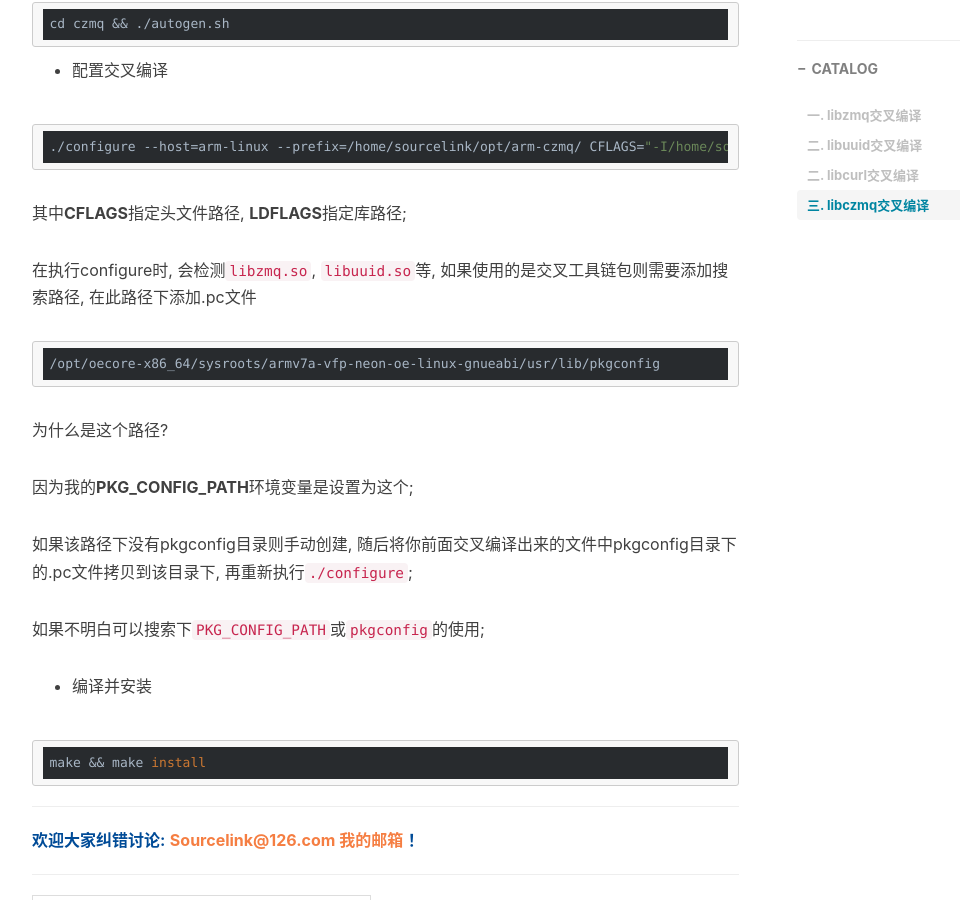
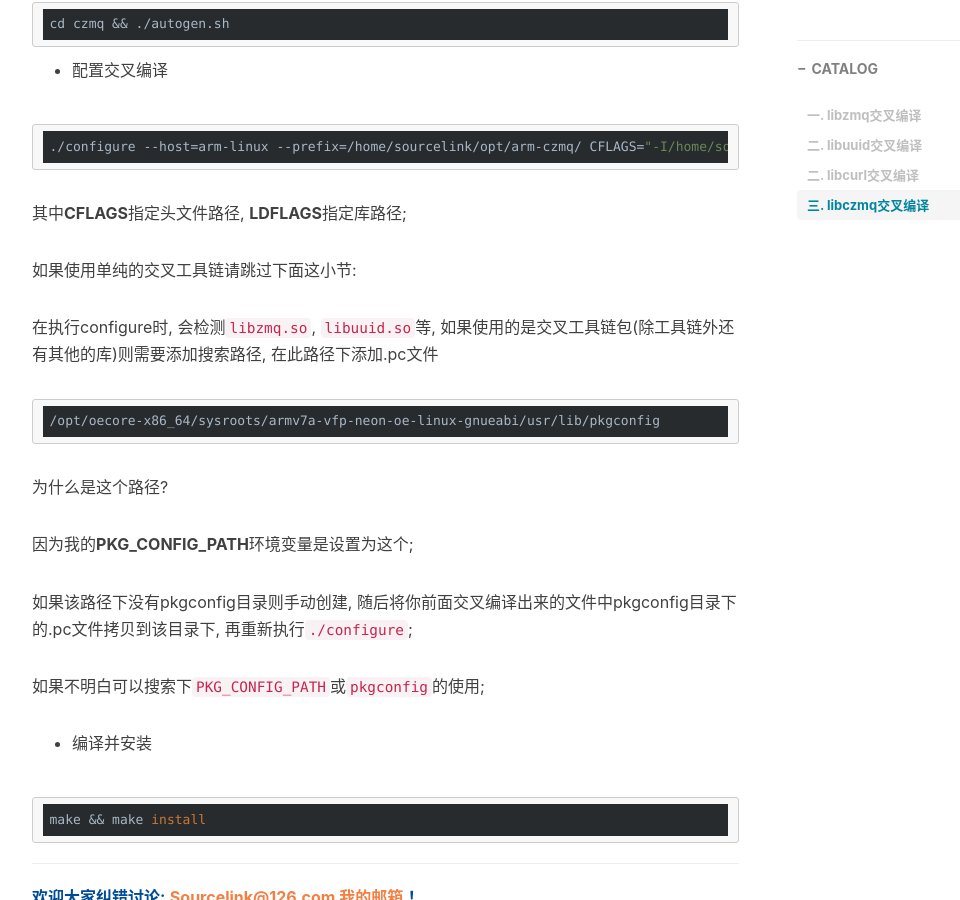
Before and after one commit to SourceLink/Sourcelink.github.io, a Jekyll site: the page built from _posts/2019-03-26-arm-czmq-compile.md, in a window 1280 px wide and 900 px high, scrolled down 2485 px. Shown: the whole window, without its empty margins (233-1193 px from the left). Built offline with Jekyll 4.4.1, drawn with Linux system fonts in a browser that asks for light colours; comment, search, counter and statistics services are not loaded.

Commit message:
更新交叉工具包说明

````diff
--- a/_posts/2019-03-26-arm-czmq-compile.md
+++ b/_posts/2019-03-26-arm-czmq-compile.md
@@ -114,7 +114,9 @@ cd czmq && ./autogen.sh
 
 其中**CFLAGS**指定头文件路径, **LDFLAGS**指定库路径;
 
-在执行configure时, 会检测`libzmq.so`, `libuuid.so`等, 如果使用的是交叉工具链包则需要添加搜索路径, 在此路径下添加.pc文件
+如果使用单纯的交叉工具链请跳过下面这小节:
+
+在执行configure时, 会检测`libzmq.so`, `libuuid.so`等, 如果使用的是交叉工具链包(除工具链外还有其他的库)则需要添加搜索路径, 在此路径下添加.pc文件
 
 ```
 /opt/oecore-x86_64/sysroots/armv7a-vfp-neon-oe-linux-gnueabi/usr/lib/pkgconfig
````
